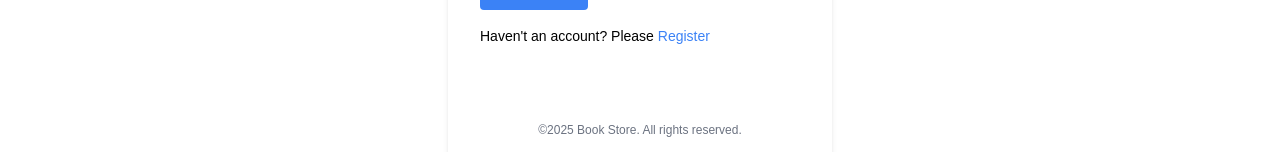
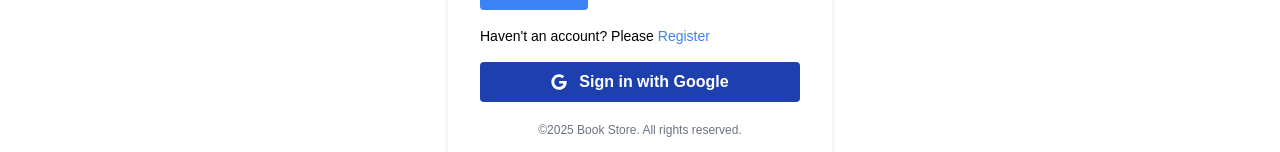
Before and after one commit to ashrafulparan2/Bookify, a React (Vite) app in the folder frontend/: page /login in a window 1280 px wide. Shown: the part 490-642 px from the top of the page. Built offline with nearby package versions, Linux system fonts and the light colour scheme; no server answers.

Commit message:
style: update button background color for Google sign-in in Login and Register components

```diff
--- a/frontend/src/components/Login.jsx
+++ b/frontend/src/components/Login.jsx
@@ -73,7 +73,7 @@ const Login = () => {
             <div className='mt-4'>
                 <button
                 onClick={handleGoogleSignIn}
-                className='w-full flex flex-wrap gap-1 items-center justify-center bg-secondary hover:bg-blue-700 text-white font-bold py-2 px-4 rounded focus:outline-none'>
+                className='w-full flex flex-wrap gap-1 items-center justify-center bg-blue-800 hover:bg-blue-700 text-white font-bold py-2 px-4 rounded focus:outline-none'>
                 <FaGoogle  className='mr-2'/>
                 Sign in with Google
                 </button>
--- a/frontend/src/components/Register.jsx
+++ b/frontend/src/components/Register.jsx
@@ -86,7 +86,7 @@ const Register = () => {
                 <div className='mt-4'>
                     <button
                         onClick={handleGoogleSignIn}
-                        className='w-full flex flex-wrap gap-1 items-center justify-center bg-secondary hover:bg-blue-700 text-white font-bold py-2 px-4 rounded focus:outline-none'>
+                        className='w-full flex flex-wrap gap-1 items-center justify-center bg-blue-800 hover:bg-blue-700 text-white font-bold py-2 px-4 rounded focus:outline-none'>
                         <FaGoogle className='mr-2' />
                         Sign in with Google
                     </button>
```
